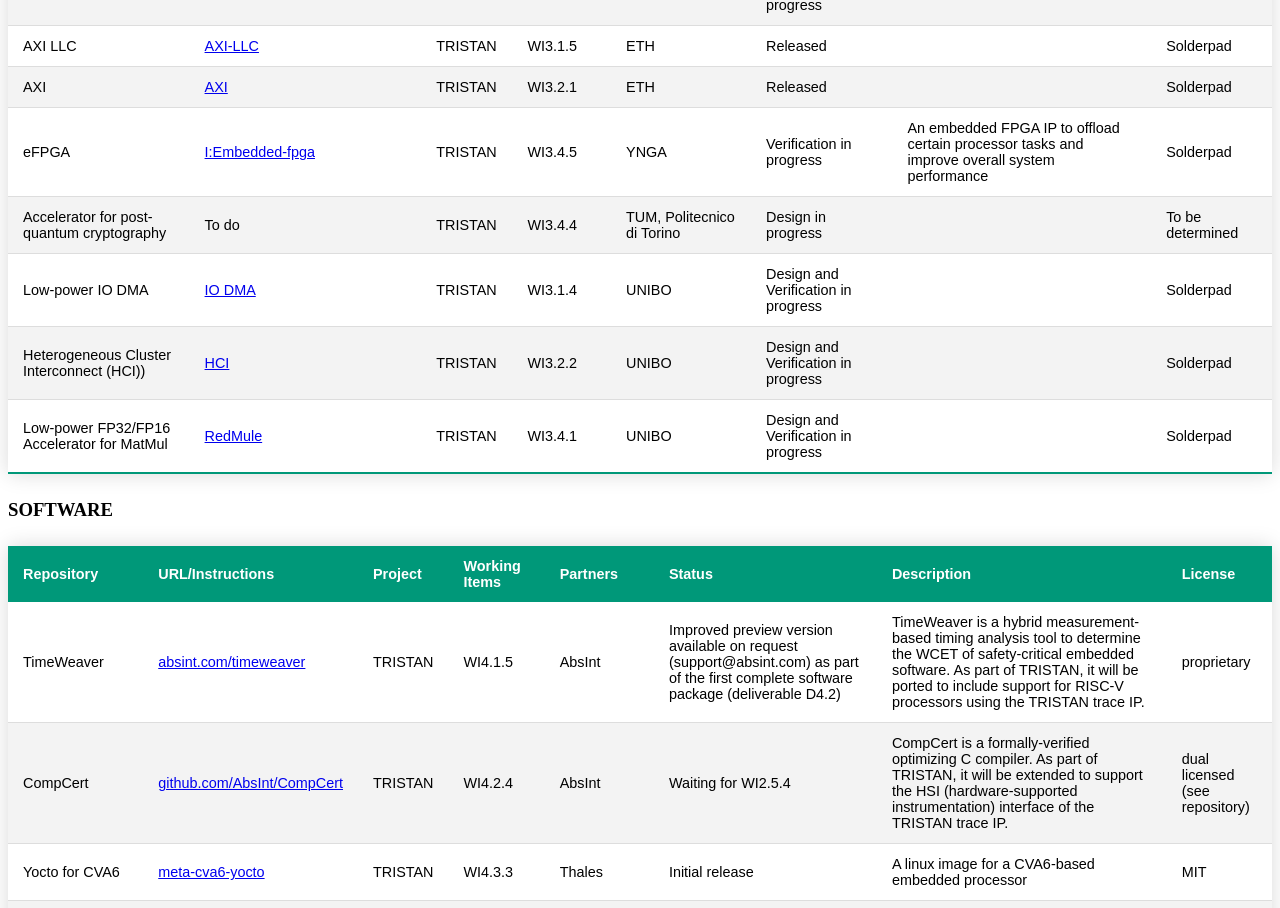
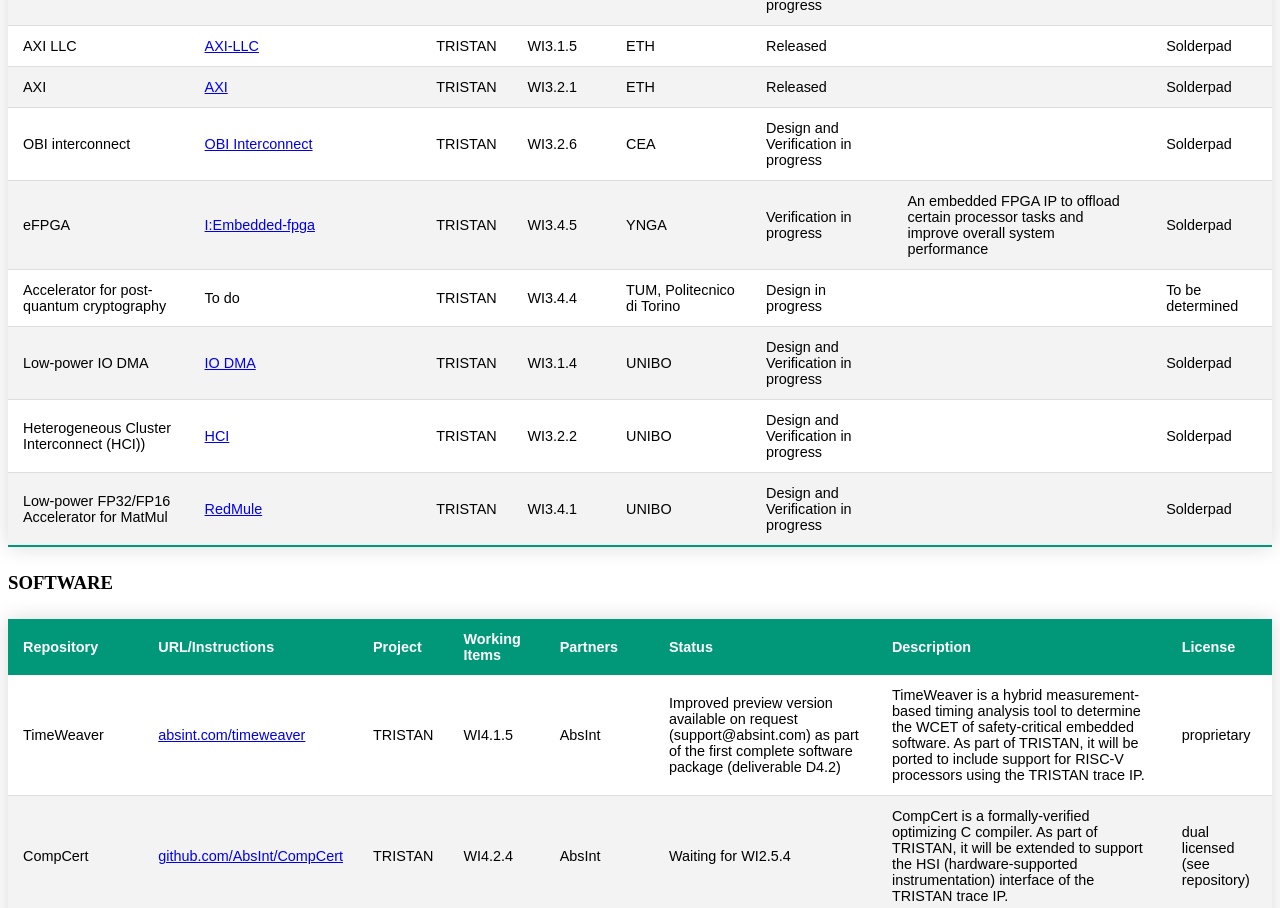
Before and after one commit to openhwgroup/tristan-isolde-unified-access-page, a plain HTML site: page tristan-isolde-unified-access-page.html in a window 1280 px wide. Shown: the part 2456-3364 px from the top of the page. Drawn offline with Linux system fonts and the light colour scheme.

Commit message:
Add WI3.2.6 description and github link

```diff
--- a/tristan-isolde-unified-access-page.html
+++ b/tristan-isolde-unified-access-page.html
@@ -289,6 +289,16 @@
 <td>Solderpad</td>
 </tr>
 <tr>
+<td>OBI interconnect</td>
+<td><a href="https://github.com/MPEZZIN/obi_interconnect">OBI Interconnect</a></td>
+<td>TRISTAN</td>
+<td>WI3.2.6</td>
+<td>CEA</td>
+<td>Design and Verification in progress</td>
+<td></td>
+<td>Solderpad</td>
+</tr>
+<tr>
 <td>eFPGA</td>
 <td><a href="https://github.com/yongatek/eFPGA">I:Embedded-fpga</a></td>
 <td>TRISTAN</td>
```
